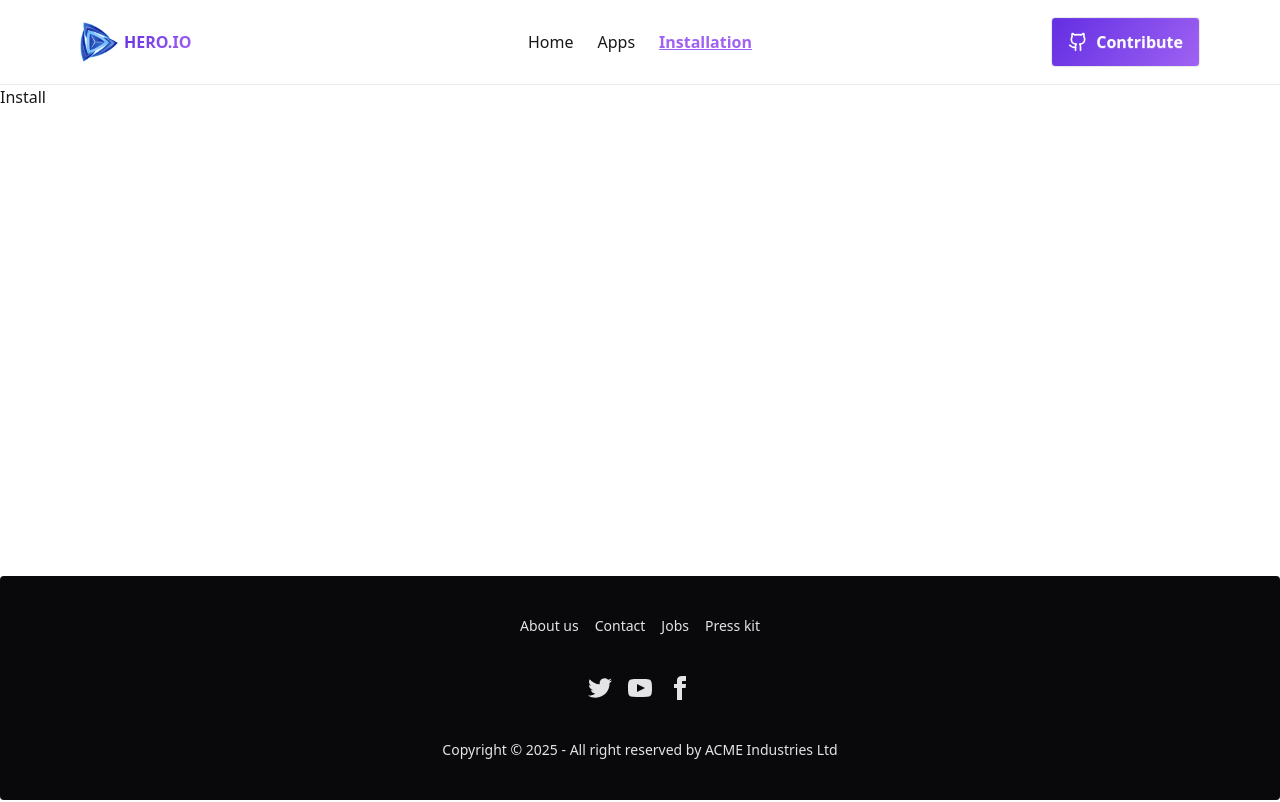
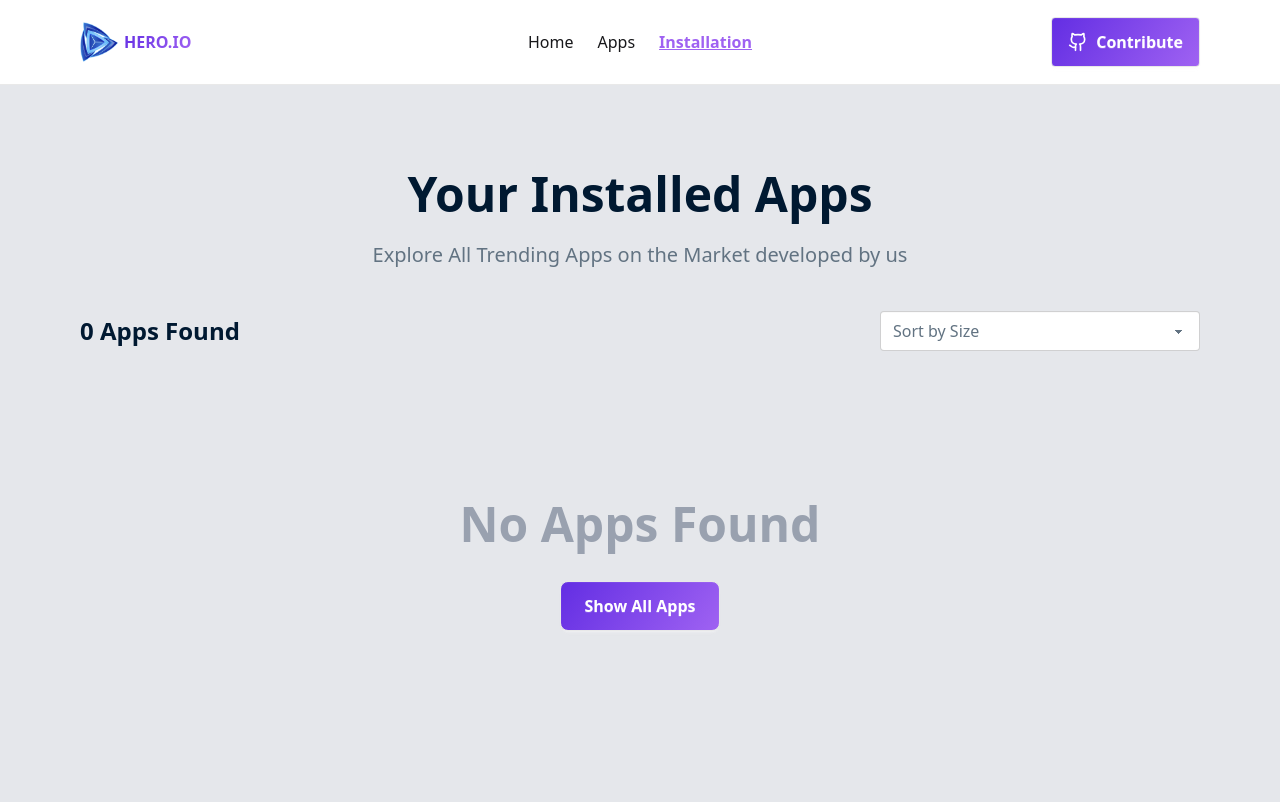
Before and after one commit to saiful12264/Hero_App, a React (Vite) app: page /install in a window 1280 px wide. Shown: the top 802 px of the page. Built offline with nearby package versions, Linux system fonts and the light colour scheme.

Commit message:
spiner added

```diff
--- a/package.json
+++ b/package.json
@@ -12,12 +12,16 @@
   "dependencies": {
     "@tailwindcss/vite": "^4.1.17",
     "axios": "^1.13.2",
+    "framer-motion": "^12.23.24",
     "lucide-react": "^0.554.0",
     "react": "^19.2.0",
     "react-dom": "^19.2.0",
     "react-icons": "^5.5.0",
     "react-router": "^7.9.6",
+    "react-spinners": "^0.17.0",
+    "react-toastify": "^11.0.5",
     "recharts": "^3.5.0",
+    "spiner": "^1.0.0",
     "tailwindcss": "^4.1.17"
   },
   "devDependencies": {
--- /dev/null
+++ b/src/Compoent/GlowingCubeLoader.jsx
@@ -0,0 +1,27 @@
+import React from "react";
+import { motion } from "framer-motion";
+import { PuffLoader } from "react-spinners";
+
+const GlowingCubeLoader = () => {
+ return (
+    <div className="fixed inset-0 flex items-center justify-center bg-black/70 backdrop-blur-xl z-50">
+      <motion.p
+        animate={{
+          rotateX: [0, 360],
+          rotateY: [0, 360],
+          rotateZ: [0, 360],
+        }}
+        transition={{
+          repeat: Infinity,
+          duration: 6,
+          ease: "linear",
+        }}
+        className="text-5xl font-bold text-transparent bg-linear-to-r from-blue-400 to-purple-500 bg-clip-text drop-shadow-[0_0_20px_rgba(99,102,241,0.8)]"
+      >
+        Loading
+      </motion.p>
+    </div>
+  );
+};
+
+export default GlowingCubeLoader;
--- /dev/null
+++ b/src/Compoent/Install_app.jsx
@@ -0,0 +1,111 @@
+import { ArrowDownToLine, Star } from "lucide-react";
+import React, { use } from "react";
+import { NavLink } from "react-router";
+import { InstallContext } from "../Pages/Install";
+import { deleteData } from "../Utility/localStorage";
+import { toast } from "react-toastify";
+
+const Install_app = ({ int }) => {
+    const setInstallApp = use(InstallContext);
+    const handleUninstall=()=>{
+        setInstallApp(pre => pre.filter (ap => ap.id !== int.id));
+        deleteData(int);
+         toast.success("Uninstalled Successfully!", { theme: "colored",position:'top-center' })
+
+
+
+
+    }
+  return (
+    <div>
+      <div className="rounded-lg bg-white p-4 my-4 flex items-center gap-4">
+        <img
+          src={int.image}
+          className="w-20 h-20 object-cover overflow-hidden"
+          alt=""
+        />
+
+        <div className="flex-1">
+          <div className="flex justify-between items-center">
+            <div>
+              <h1
+                className="text-[rgba(0,25,49,1)]
+       font-inter
+       text-[20px]
+       font-medium
+       leading-6
+       tracking-[0]
+       text-left
+       capitalize "
+              >
+                {int.title}
+              </h1>
+
+              <div className="flex  items-center gap-5 mb-4 mt-4">
+                <button
+                  className="text-[rgba(0,211,144,1)]
+       font-inter
+       text-[16px]
+       font-medium
+       leading-[19px]
+       tracking-[0%]
+       text-left
+       capitalize flex items-center  "
+                >
+                  <ArrowDownToLine />
+                  <span>{int.downloads}</span>
+                </button>
+                <button
+                  className="text-[#FF8811]
+
+       font-inter
+       text-[16px]
+       font-medium
+       leading-[19px]
+       tracking-[0%]
+       text-left
+       capitalize flex items-center  "
+                >
+                  <Star className="fill-[#FF8811]" />
+                  <span>{int.ratingAvg}</span>
+                </button>
+                <p
+                  className="text-[rgba(98,115,130,1)]
+       font-inter
+       text-[16px]
+       font-normal
+       leading-[19px]
+       tracking-[0]
+       text-left
+       capitalize"
+                >
+                  {int.size} MB
+                </p>
+              </div>
+            </div>
+               <div className="btn1">
+                <NavLink onClick={handleUninstall}
+
+                  className="text-white
+       font-inter
+       text-[20px]
+       font-semibold
+       leading-6
+       tracking-[0]
+       text-center
+       capitalize rounded-lg
+       bg-[rgba(0,211,144,1)] px-5
+       py-6 btn "
+
+                >
+                  Uninstall
+                </NavLink>
+              </div>
+          </div>
+        </div>
+      </div>
+    </div>
+  );
+};
+
+export default Install_app;
--- a/src/Compoent/Treding.jsx
+++ b/src/Compoent/Treding.jsx
@@ -1,12 +1,12 @@
 import React from "react";
-import useApp from "../Hook/useApp";
+
 import App_card from "./App_card";
 import { NavLink } from "react-router";
 
-const Treding = () => {
-  const { app, error, loading } = useApp();
+const Treding = ({app}) => {
+
   const apps = app.slice(0, 8);
-  console.log(app, error, loading);
+
   return (
     <div className="bg-gray-200 p-4 md:p-8  lg:p-20 ">
       <div>
--- a/src/Layout/Mainlayout.jsx
+++ b/src/Layout/Mainlayout.jsx
@@ -1,16 +1,22 @@
-import React from 'react';
-import Navbar from '../Compoent/Navbar';
-import { Outlet } from 'react-router';
-import Footer from '../Compoent/Footer';
+import React from "react";
+import Navbar from "../Compoent/Navbar";
+import { Outlet, useNavigation } from "react-router";
+import Footer from "../Compoent/Footer";
+import { ToastContainer } from "react-toastify";
+import GlowingCubeLoader from "../Compoent/GlowingCubeLoader";
 
 const Mainlayout = () => {
+  const navigation = useNavigation();
+  console.log(navigation);
   return (
     <div className="flex flex-col min-h-screen max-w-[1600px] mx-auto">
       <Navbar></Navbar>
-            <div className='flex-1'>
-                <Outlet></Outlet>
+      <div className="flex-1">
+        {(navigation.state === "loading")  ? <GlowingCubeLoader /> :  <Outlet></Outlet>     }
+
       </div>
       <Footer></Footer>
+      <ToastContainer />
     </div>
   );
 };
--- a/src/Pages/Apps.jsx
+++ b/src/Pages/Apps.jsx
@@ -2,6 +2,7 @@ import React, { useState } from "react";
 import useApp from "../Hook/useApp";
 import App_card from "../Compoent/App_card";
 import { NavLink } from "react-router";
+import GlowingCubeLoader from "../Compoent/GlowingCubeLoader";
 
 const Apps = () => {
   const [search, setSearch] = useState("");
@@ -18,7 +19,10 @@ const Apps = () => {
     : apps;
 
   return (
-    <div className="bg-gray-200 p-6 md:p-9 lg:p-20 ">
+     <div>
+       {
+         loading ? <GlowingCubeLoader></GlowingCubeLoader> :
+           <div className="bg-gray-200 p-6 md:p-9 lg:p-20 ">
       <div>
         <h1
           className="text-[rgba(0,25,49,1)]
@@ -117,6 +121,9 @@ const Apps = () => {
         ))}
       </div>
     </div>
+       }
+
+     </div>
   );
 };
 
--- a/src/Pages/Home.jsx
+++ b/src/Pages/Home.jsx
@@ -3,13 +3,22 @@ import Banner from "../Compoent/Banner";
 import Trust from "../Compoent/Trust";
 
 import Treding from "../Compoent/Treding";
+import useApp from "../Hook/useApp";
+import GlowingCubeLoader from "../Compoent/GlowingCubeLoader";
 
 const Home = () => {
+  const { app, error, loading } = useApp();
   return (
     <div>
-      <Banner></Banner>
-      <Trust></Trust>
-      <Treding></Treding>
+      {loading ? (
+        <GlowingCubeLoader></GlowingCubeLoader>
+      ) : (
+        <div>
+          <Banner></Banner>
+          <Trust></Trust>
+          <Treding app={app}></Treding>
+        </div>
+      )}
     </div>
   );
 };
--- a/src/Pages/Install.jsx
+++ b/src/Pages/Install.jsx
@@ -1,11 +1,173 @@
-import React from 'react';
+import React, { createContext, useEffect, useState } from "react";
+import { getData } from "../Utility/localStorage";
+import Install_app from "../Compoent/Install_app";
+import { NavLink } from "react-router";
+
+export const InstallContext = createContext([]);
+
 
 const Install = () => {
-    return (
+  const [installApp, setInstallApp] = useState([]);
+  const [sortApp, setSort] = useState("");
+  const data = getData();
+  useEffect(() => {
+    setInstallApp(data);
+  }, []);
+
+  const sortItem = (() => {
+    if (sortApp === "asc") {
+      return [...installApp].sort((a, b) => a.size - b.size);
+    } else if (sortApp === "dec") {
+      return [...installApp].sort((a, b) => b.size - a.size);
+    } else {
+      return installApp;
+    }
+  })();
+
+
+
+  return (
+
+    <div>
+
+         <div>
+      <div className="bg-gray-200 p-8 md:p-14 lg:p-20  min-h-screen">
+
+
+
+
+
+      {/* Start Main function from here */}
+
+
+
+
+
+
+        <div className="Heading-parent ">
+          <h1
+            className="text-[rgba(0,25,49,1)]
+       font-inter
+       text-[48px]
+       font-bold
+       leading-[58px]
+       tracking-[0]
+       text-center
+       capitalize"
+          >
+            Your Installed Apps
+          </h1>
+          <p
+            className="text-[rgba(98,115,130,1)]
+       font-inter
+       text-[20px]
+       font-normal
+       leading-8
+       tracking-[0]
+       text-center mt-4 mb-10"
+          >
+            Explore All Trending Apps on the Market developed by us
+          </p>
+        </div>
+
+        <div className="sub-heading flex justify-between items-center mb-6">
+          <p
+            className="text-[rgba(0,25,49,1)]
+       font-inter
+       text-[24px]
+       font-semibold
+       leading-8
+       tracking-[0]
+       text-left"
+          >
+            {installApp.length} Apps Found
+          </p>
+          <label className="form-control w-full max-w-xs">
+            <select
+              value={sortApp}
+              onChange={(e) => setSort(e.target.value)}
+              className="select select-bordered  text-[rgba(98,115,130,1)]
+       font-inter
+       text-[16px]
+       font-normal
+       leading-[19px]
+       tracking-[0]"
+            >
+              <option value="none">Sort by Size</option>
+              <option value="asc">Low -&gt; High</option>
+              <option value="dec">High -&gt;Low</option>
+            </select>
+          </label>
+        </div>
+
+
+     {/* No app found here */}
+
+       {
+            (sortItem.length===0 ) && <div className="h-86">
+
+
+            <h1
+          className="text-gray-400
+       font-inter
+       text-[48px]
+       font-bold
+       leading-[58px]
+       tracking-[0]
+       text-center
+       capitalize
+        p-30
+
+       "
+        >
+          No Apps Found
+        </h1>
+
+
+        <div className="flex items-center justify-center -mt-33 p-10">
+          <NavLink
+          to={`/apps`}
+
+            className="text-white
+       font-inter
+       text-[16px]
+       font-semibold
+        rounded-lg
+       bg-[linear-gradient(125.07deg,rgba(99,46,227,1),rgba(159,98,242,1)_100%)] px-6 py-6 btn "
+          >
+            Show All Apps
+          </NavLink>
+        </div>
+      </div>
+        }
+
+
+
+
+
+
+
+      {/* Mapping start from here */}
+
+         <InstallContext.Provider value={setInstallApp}>
+
         <div>
-           <h1>Install</h1>
+
+          {sortItem.map((int) => (
+            <Install_app key={int.id} int={int} ></Install_app>
+          ))}
         </div>
-    );
+
+
+         </InstallContext.Provider>
+
+
+      </div>
+    </div>
+    </div>
+
+
+  );
 };
 
 export default Install;
--- a/src/Routes/Routes.jsx
+++ b/src/Routes/Routes.jsx
@@ -6,6 +6,7 @@ import Home from "../Pages/Home";
 import Apps from "../Pages/Apps";
 import Install from "../Pages/Install";
 import App_details from "../Pages/App_details";
+import GlowingCubeLoader from "../Compoent/GlowingCubeLoader";
 
 
  const router = createBrowserRouter([
@@ -13,6 +14,7 @@ import App_details from "../Pages/App_details";
     path:'/',
     Component:Mainlayout,
     errorElement:<Error></Error>,
+    hydrateFallbackElement:<GlowingCubeLoader></GlowingCubeLoader>,
     children:[
         {
             index:true,
```
Also changed, not shown: src/Pages/App_details.jsx (+25 -6 lines), 1 other file (tests, documents, lock files or other folders). Lines whose indentation alone changed are shown as unchanged.
